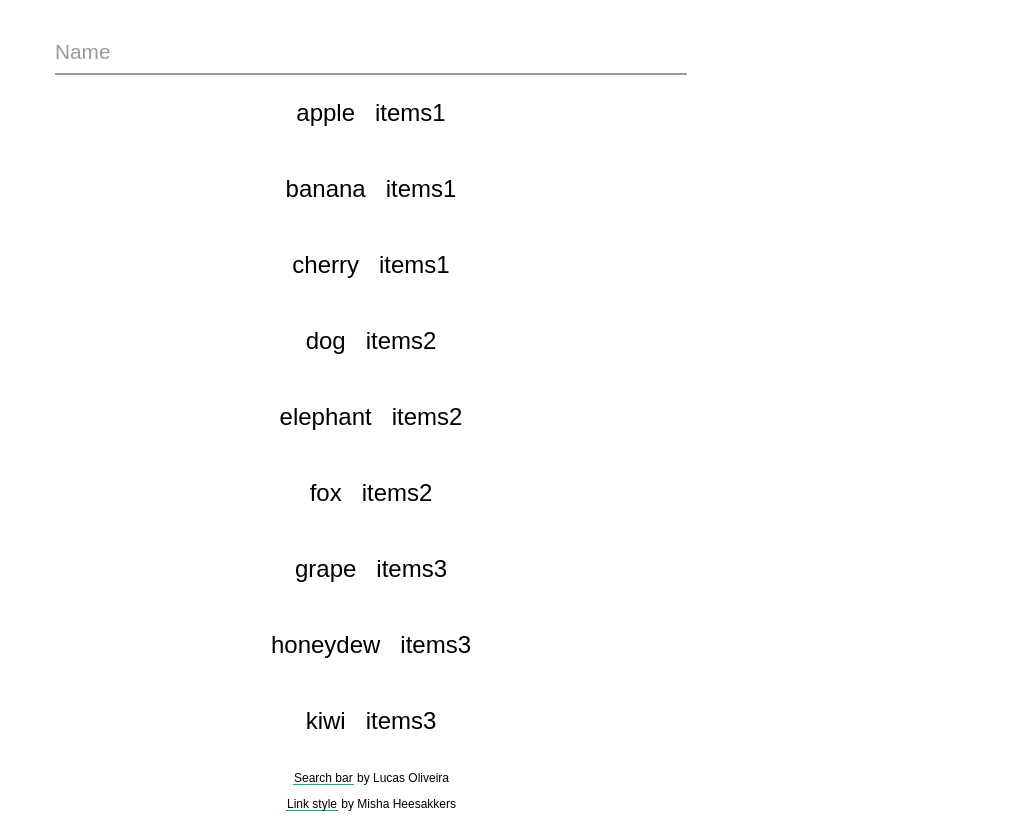
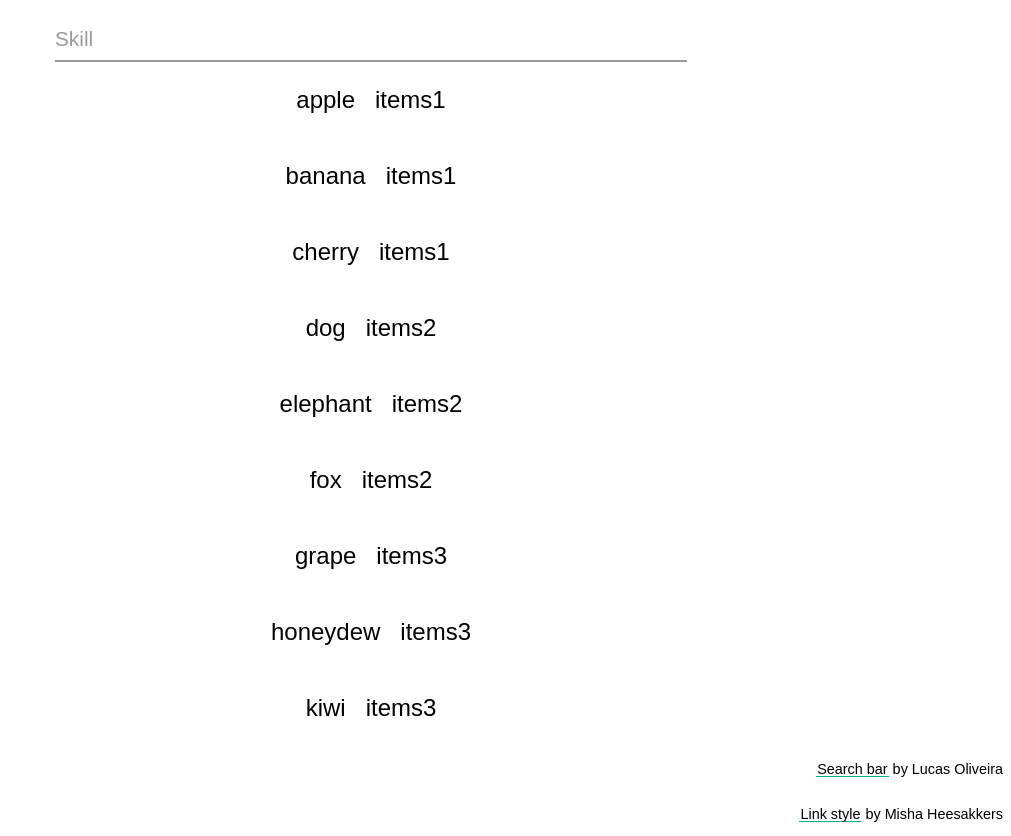
Before and after one commit to dani-catthumb/dani-catthumb.github.io, a plain HTML site: page index.html in a window 1280 px wide. Shown: the part 51-887 px from the top of the page, without its empty margins (269-1280 px from the left). Drawn offline with nearby package versions, Linux system fonts and the light colour scheme.

Commit message:
continuing work on styles

```diff
--- a/index.html
+++ b/index.html
@@ -4,19 +4,19 @@
 <head>
     <meta charset="UTF-8">
     <meta name="viewport" content="width=device-width, initial-scale=1.0">
-    <title>Your Page Title Here</title>
+    <title>dani-catthumb</title>
     <link rel="stylesheet" href="/styles.css">
     <link rel="icon" href="/favicon.ico" type="image/x-icon">
 </head>
 
 <body>
     <header>
-        <h1>Your Main Heading Here</h1>
+        <h1>dani-catthumb</h1>
     </header>
     <div class="form__group field">
         <input id="search-input" oninput="handleSearchInput()" type="input" class="form__field" placeholder="Name"
             name="search-input" required />
-        <label for="search-input" class="form__label">Name</label>
+        <label for="search-input" class="form__label">Skill</label>
     </div>
     <main>
         <div id="content-display"></div>
--- a/styles.css
+++ b/styles.css
@@ -1,8 +1,17 @@
 body,
 header,
-main,
+main
+{
+    text-align: center;
+}
+
 footer {
-    text-align: center;
+    width: 100%;
+    display: flex;
+    text-align: right;
+    align-self: end;
+    flex-direction: column;
+    align-items: flex-end;
 }
 
 body {
@@ -97,18 +106,12 @@ body {
 
 @import 'https://fonts.googleapis.com/css?family=Lora:400,700';
 
-/* * {
-  box-sizing: border-box;
-} */
-
 a {
   cursor: pointer;
 }
 
-p {
-  max-width: 760px;
-  font-size: 0.5em;
-  font-weight: 300;
+footer > p {
+  font-size: 0.6em;
 }
 
 .link-1 {
```
